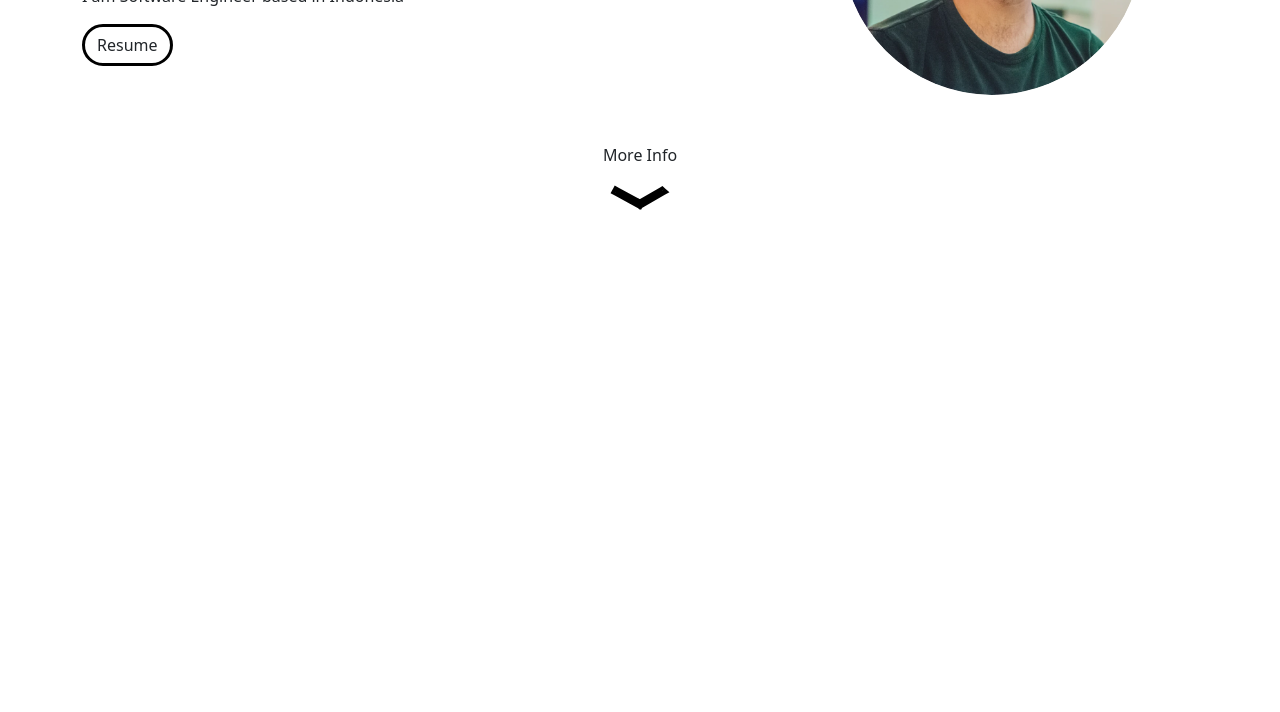
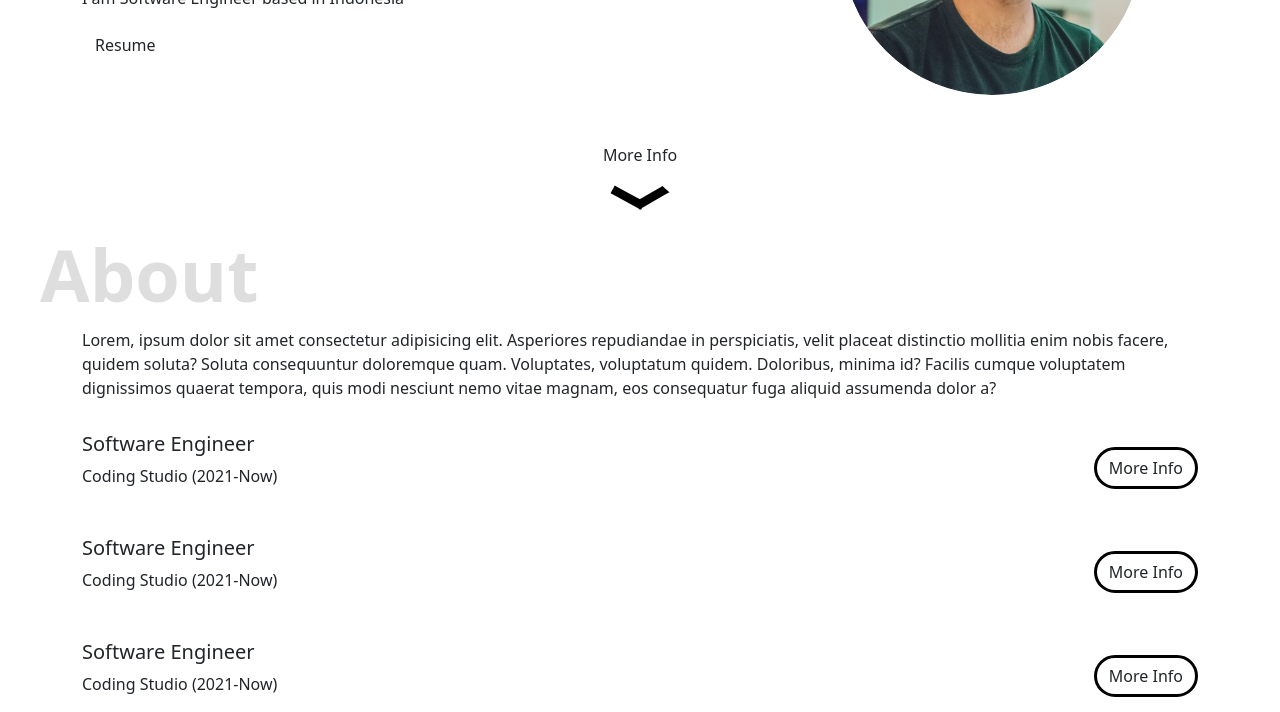
Before and after one commit to JhorgiHisamawa/landing-page, a plain HTML site: page index.html in a window 1280 px wide. Shown: the part 395-1107 px from the top of the page. Before the commit the page ends 800 px from the top, so only its background shows below. Drawn offline with nearby package versions, Linux system fonts and the light colour scheme.

Commit message:
add about

```diff
--- a/index.html
+++ b/index.html
@@ -54,9 +54,50 @@
             <img id="arrow" class="mt-2" src="images/arrow.svg" alt="arrow icon">
         </div>
     </section>
+    <section id="about" class="about container">
+      <p>Lorem, ipsum dolor sit amet consectetur adipisicing elit. Asperiores repudiandae in perspiciatis, velit placeat distinctio mollitia enim nobis facere, quidem soluta? Soluta consequuntur doloremque quam. Voluptates, voluptatum quidem. Doloribus, minima id? Facilis cumque voluptatem dignissimos quaerat tempora, quis modi nesciunt nemo vitae magnam, eos consequatur fuga aliquid assumenda dolor a?</p>
+      <div class="about-exp">
+        <div class="about-exp-item">
+          <div class="about-exp-item-header">
+            <div>
+              <h5>Software Engineer</h5>
+              <p>Coding Studio (2021-Now)</p>
+              </div>
+              <button class="btn button" onclick="toggleDetail(event)">More Info</button>
+            </div>
+            <p class="about-exp-item-detail">
+              Lorem, ipsum dolor sit amet consectetur adipisicing elit. Illum repellendus quidem iusto debitis perferendis at labore delectus, quae aliquam totam animi, mollitia quos harum exercitationem quasi cum voluptatibus nam? Consequatur.
+            </p>
+          </div>
+          <div class="about-exp-item">
+            <div class="about-exp-item-header">
+              <div>
+                <h5>Software Engineer</h5>
+                <p>Coding Studio (2021-Now)</p>
+                </div>
+                <button class="btn button" onclick="toggleDetail(event)">More Info</button>
+              </div>
+              <p class="about-exp-item-detail">
+                Lorem, ipsum dolor sit amet consectetur adipisicing elit. Illum repellendus quidem iusto debitis perferendis at labore delectus, quae aliquam totam animi, mollitia quos harum exercitationem quasi cum voluptatibus nam? Consequatur.
+              </p>
+            </div>
+            <div class="about-exp-item">
+              <div class="about-exp-item-header">
+                <div>
+                  <h5>Software Engineer</h5>
+                  <p>Coding Studio (2021-Now)</p>
+                  </div>
+                  <button class="btn button" onclick="toggleDetail(event)">More Info</button>
+                </div>
+                <p class="about-exp-item-detail">
+                  Lorem, ipsum dolor sit amet consectetur adipisicing elit. Illum repellendus quidem iusto debitis perferendis at labore delectus, quae aliquam totam animi, mollitia quos harum exercitationem quasi cum voluptatibus nam? Consequatur.
+                </p>
+              </div>
+      </div>
+    </section>
     <script src="https://cdn.jsdelivr.net/npm/@popperjs/core@2.11.8/dist/umd/popper.min.js" integrity="sha384-I7E8VVD/ismYTF4hNIPjVp/Zjvgyol6VFvRkX/vR+Vc4jQkC+hVqc2pM8ODewa9r" crossorigin="anonymous"></script>
     <script src="https://cdn.jsdelivr.net/npm/bootstrap@5.3.3/dist/js/bootstrap.min.js" integrity="sha384-0pUGZvbkm6XF6gxjEnlmuGrJXVbNuzT9qBBavbLwCsOGabYfZo0T0to5eqruptLy" crossorigin="anonymous"></script>
     <script src="https://code.jquery.com/jquery-3.7.1.min.js" integrity="sha256-/JqT3SQfawRcv/BIHPThkBvs0OEvtFFmqPF/lYI/Cxo=" crossorigin="anonymous"></script>
-    <script src="script.js"></script>
+    <script src="main.js"></script>
 </body>
 </html>
--- a/main.js
+++ b/main.js
@@ -0,0 +1,13 @@
+function toggleDetail(e){
+    const target = $(e.target)
+
+    if($(target).hasClass("active")){
+        $(target).html("More Info").removeClass("active")
+    } else {
+        $(target).html("Less Info").addClass("active")
+    }
+
+    const item = $(target).parents(".about-exp-item")
+    const detail = $(item).children(".about-exp-item-detail")
+    $(detail).slideToggle()
+}
--- a/style.css
+++ b/style.css
@@ -1,13 +1,26 @@
 section {
     padding-top: 128px;
+    position: relative;
 }
 
-.btn {
+section::before{
+    z-index: -1;
+    content:'';
+    font-size: 72px;
+    color: gray;
+    opacity: 0.25;
+    position: absolute;
+    font-weight: 700;
+    top: 20px;
+    left: -30px;
+}
+
+.btn.button {
     border: 3px solid black;
     border-radius: 24px;
 }
 
-.btn:hover {
+.btn.button:hover .btn.button.active {
     border: 3px solid black;
     background-color: black;
     color: white;
@@ -40,6 +53,24 @@ section {
     animation: 2s upDown infinite;
 }
 
+.about::before {
+    content: "About";
+}
+
+.about-exp-item {
+    margin-top: 32px;
+}
+
+.about-exp-item-header {
+    display: flex;
+    align-items: center;
+    justify-content: space-between;
+}
+
+.about-exp-item-detail {
+    display: none;
+}
+
 @keyframes upDown {
     0% {
         transform: translateY(0);
```
